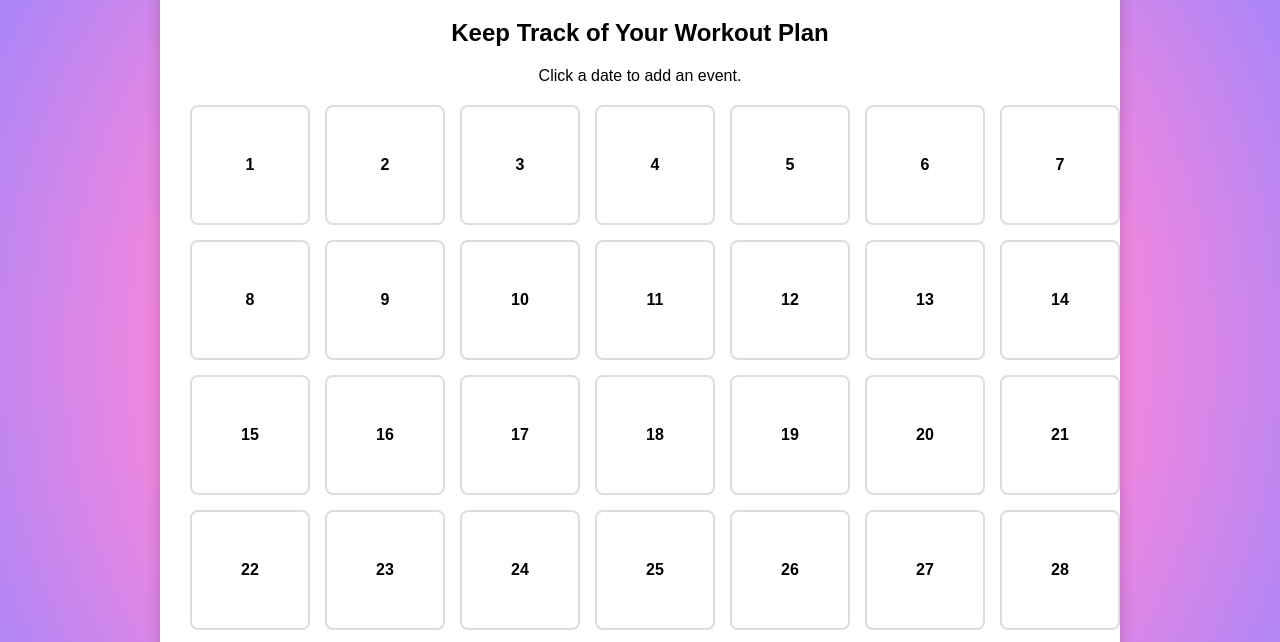
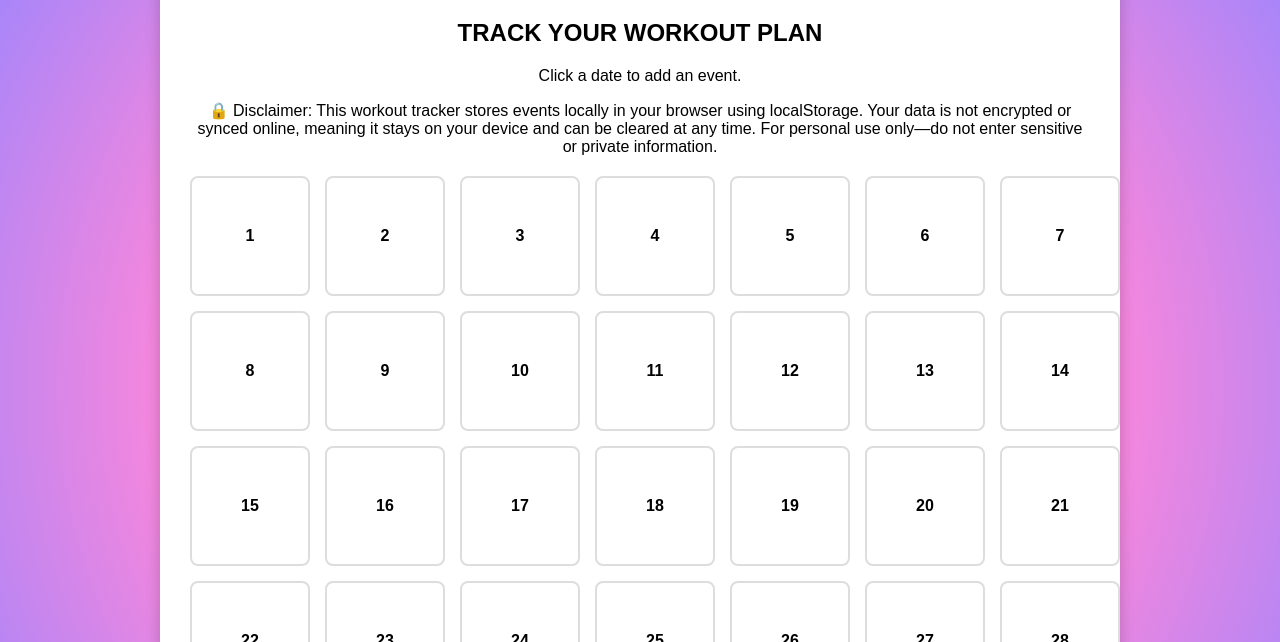
Before and after one commit to rebelletv/fitness-tracker, a plain HTML site: page index.html in a window 1280 px wide. Shown: the part 111-753 px from the top of the page. Drawn offline with Linux system fonts and the light colour scheme.

Commit message:
Update index.html

```diff
--- a/index.html
+++ b/index.html
@@ -128,8 +128,9 @@
 
     <div class="calendar-container">
         <h1>FITCHECK</h1>
-        <h2>Keep Track of Your Workout Plan</h2>
+        <h2>TRACK YOUR WORKOUT PLAN</h2>
         <p>Click a date to add an event.</p>
+        <p>🔒 Disclaimer: This workout tracker stores events locally in your browser using localStorage. Your data is not encrypted or synced online, meaning it stays on your device and can be cleared at any time. For personal use only—do not enter sensitive or private information.</p>
         <div class="calendar" id="calendar"></div>
     </div>
 
```
